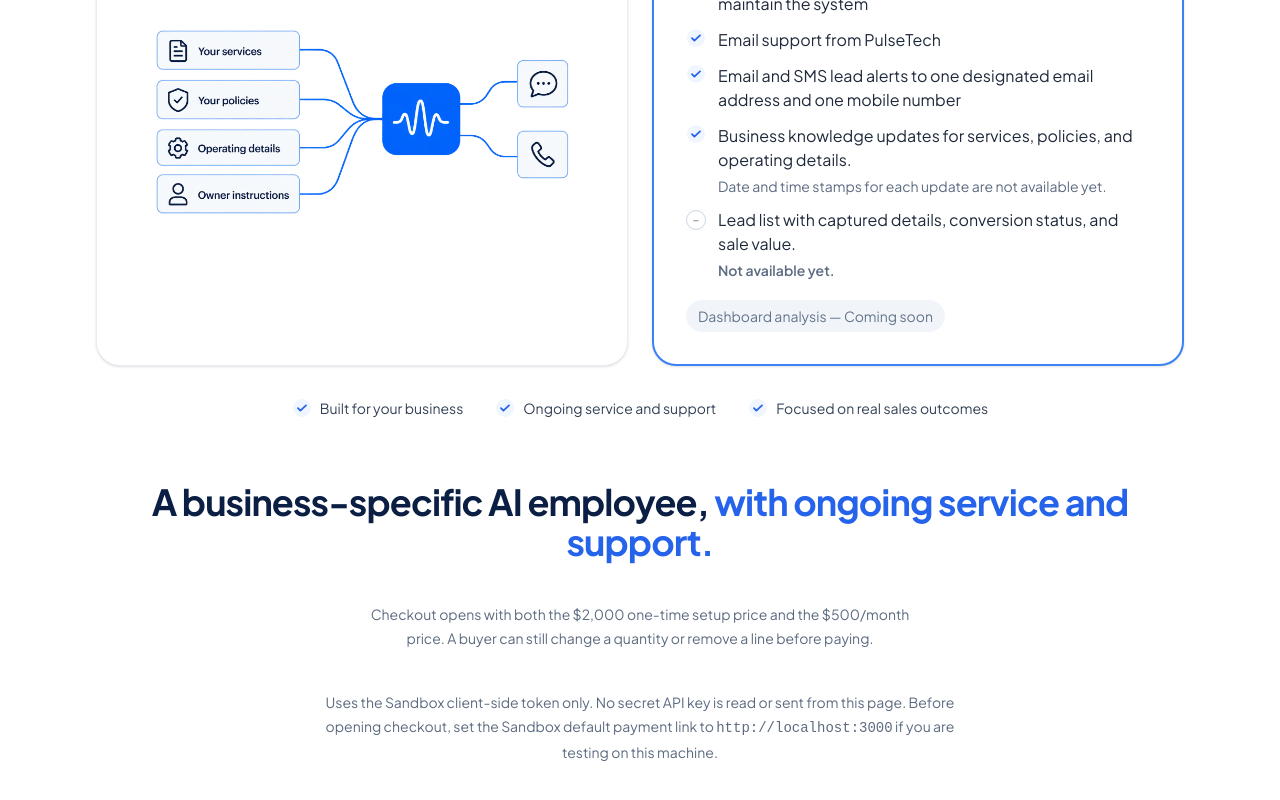
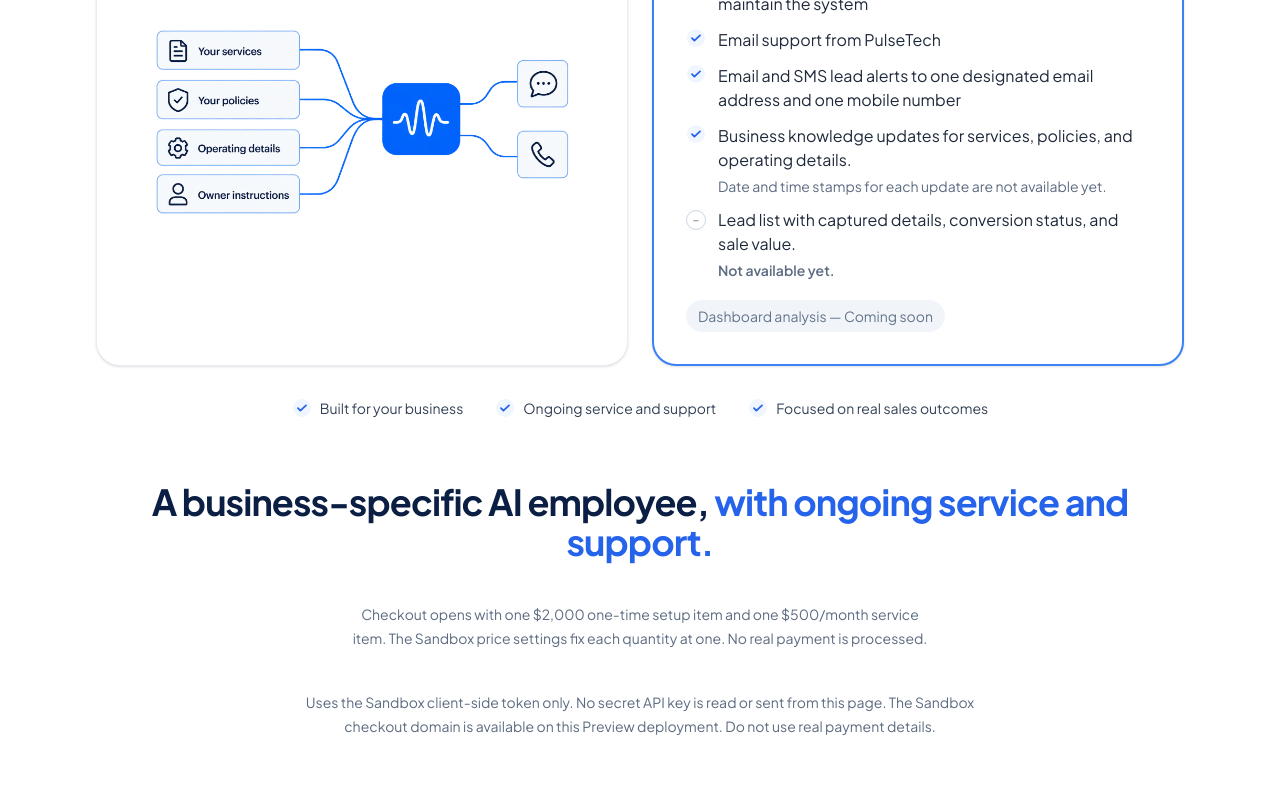
Before and after one commit to utkarshchaturvedi1/pulsetech-engine, a Next.js app: page /payment-test in a window 1280 px wide. Shown: the part 997-1797 px from the top of the page. Built offline with nearby package versions, Linux system fonts and the light colour scheme; no server answers.

Commit message:
Correct Paddle Sandbox payment page guidance

```diff
--- a/src/app/payment-test/PaymentTestView.tsx
+++ b/src/app/payment-test/PaymentTestView.tsx
@@ -294,8 +294,8 @@ function PricingPage({
             <CheckoutButton ready={readyToLoad} loading={!scriptReady} onClick={onCheckout} />
           </div>
           <p className="mx-auto mt-4 max-w-xl text-sm leading-6 text-[#5c6b80]">
-            Checkout opens with both the $2,000 one-time setup price and the $500/month price. A
-            buyer can still change a quantity or remove a line before paying.
+            Checkout opens with one $2,000 one-time setup item and one $500/month service item.
+            The Sandbox price settings fix each quantity at one. No real payment is processed.
           </p>
           {scriptError ? (
             <p className="mt-4 text-sm text-red-700" role="alert">
@@ -311,9 +311,8 @@ function PricingPage({
 
         <p className="mx-auto mt-10 max-w-2xl text-center text-sm leading-6 text-[#5c6b80]">
           Uses the Sandbox client-side token only. No secret API key is read or sent from this
-          page. Before opening checkout, set the Sandbox default payment link to{" "}
-          <code className="font-mono">http://localhost:3000</code> if you are testing on this
-          machine.
+          page. The Sandbox checkout domain is available on this Preview deployment. Do not use
+          real payment details.
         </p>
       </main>
     </div>
```
